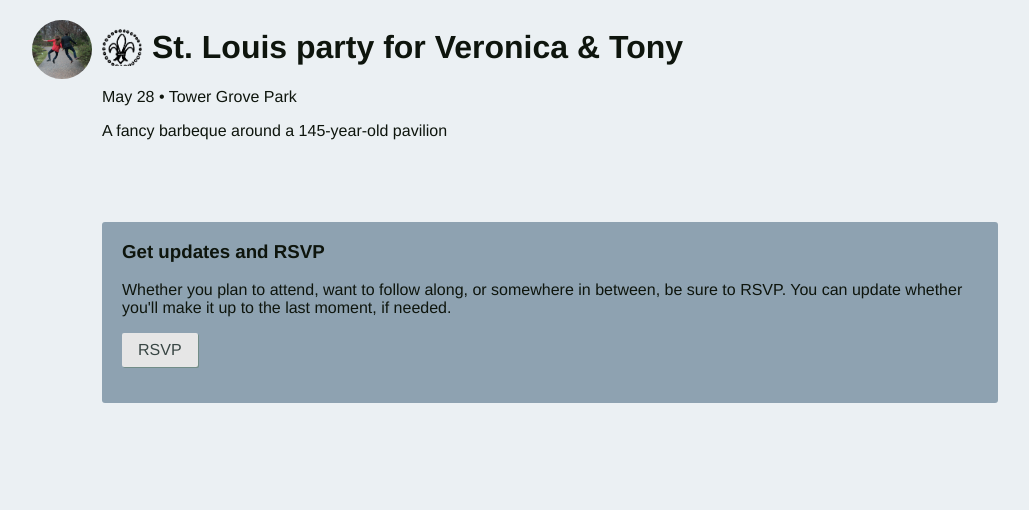
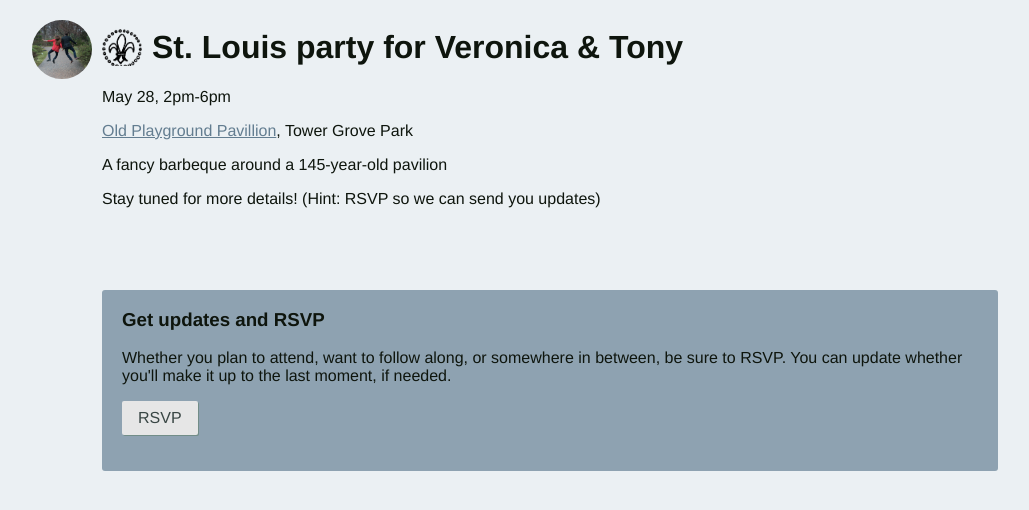
Before and after one commit to tpitale/wedding, a Jekyll site: the page built from stlouis.html, in a window 1280 px wide. Shown: the top 510 px of the page, without its empty margins (90-1119 px from the left). Built offline with Jekyll 4.4.1, drawn with Linux system fonts in a browser that asks for light colours.

Commit message:
Added time and place to STL party.

```diff
--- a/stlouis.html
+++ b/stlouis.html
@@ -9,8 +9,10 @@ key: stlous
 <section>
 	<h1 class="details STL">St. Louis party for Veronica &amp; Tony</h1>
 
-	<p>May 28 &bull; Tower Grove Park</p>
+	<p>May 28, 2pm-6pm</p>
+	<p><a href="http://maps.google.com/?q=Old+Playground+Pavilion+St.+Louis+MO">Old Playground Pavillion</a>, Tower Grove Park</p>
 	<p>A fancy barbeque around a 145-year-old pavilion</p>
+	<p>Stay tuned for more details! (Hint: RSVP so we can send you updates)</p>
 	<p><a href="/stlouis.html"><img src=""></a></p>
 </section>
 
```
